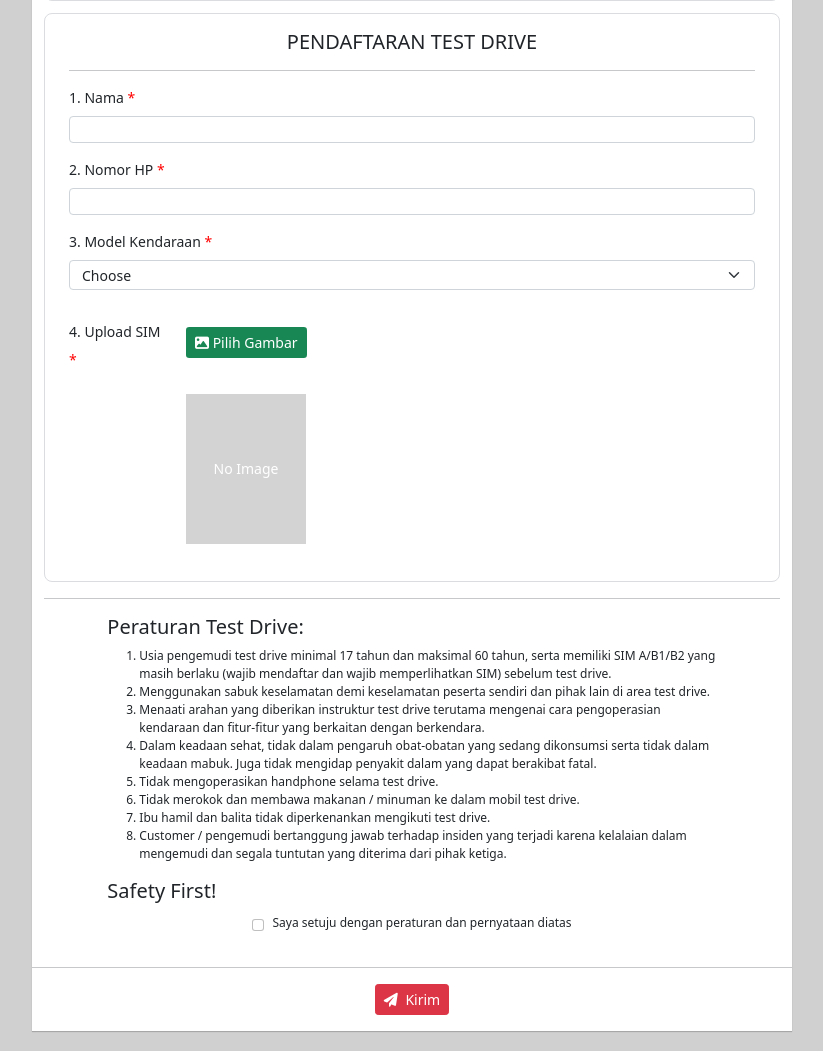
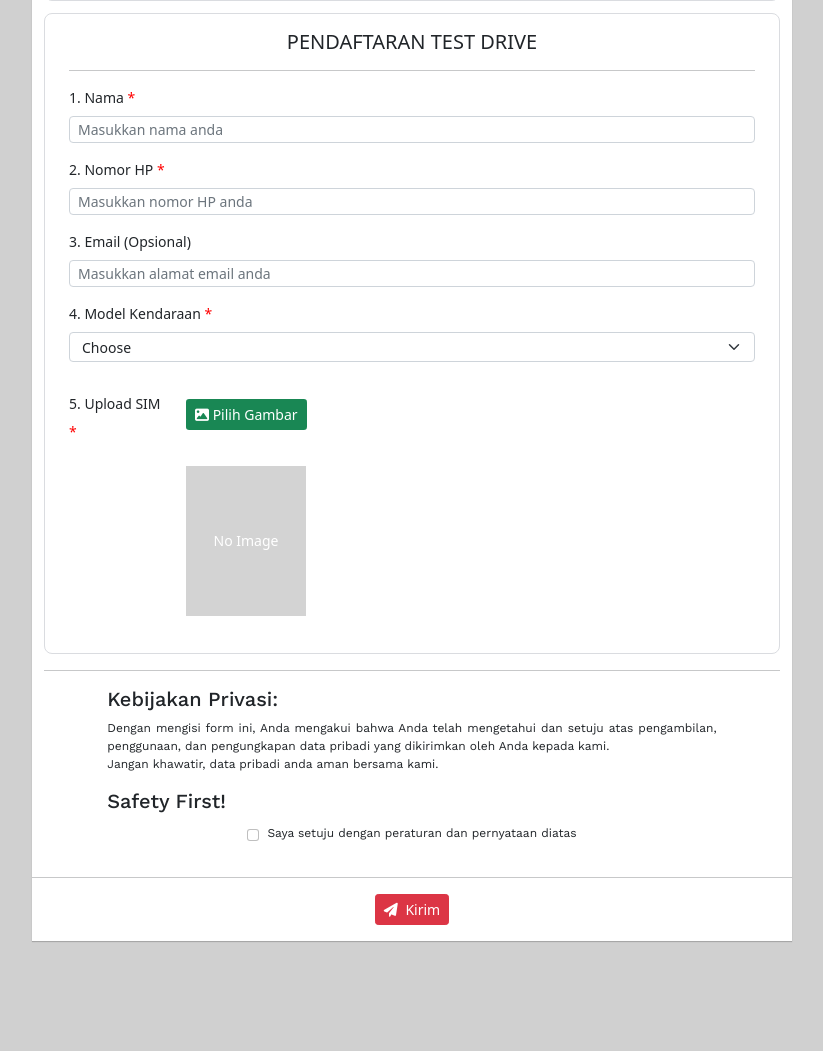
Before and after one commit to VinsonAlter/car_dealer_website, a PHP site: page /test-drive/index.php in a window 1280 px wide. Shown: the part 1723-2774 px from the top of the page, without its empty margins (228-1051 px from the left). After the commit the page ends 2665 px from the top, so only its background shows below. Run offline with PHP 8.4, Linux system fonts and the light colour scheme; some libraries are stand-ins or nearby versions.

Commit message:
Updated data insertion and other parts as well

```diff
--- a/assets/css/style.css
+++ b/assets/css/style.css
@@ -1423,7 +1423,9 @@ html,
       }
 
       .disclamer-font {
+        font-family: 'Work Sans', sans-serif;
         font-size: 12px;
+        text-align:justify;
       }
 
       .form-resize {
--- a/test-drive/index.php
+++ b/test-drive/index.php
@@ -223,24 +223,30 @@
 
                                     <div class="mb-3 form-label-text">
                                         <label for="exampleInputNama" class="form-label required">1. Nama</label>
-                                        <input type="text" class="form-control form-resize" name="namaCust" id="exampleInputNama">
+                                        <input type="text" class="form-control form-resize" name="namaCust" id="exampleInputNama" placeholder="Masukkan nama anda">
                                     </div>
                                     <div class="mb-3 form-label-text">
                                         <label for="exampleInputHP" class="form-label required">2. Nomor HP</label>
-                                        <input type="number" class="form-control form-resize" name="noHP" id="exampleInputHP">
+                                        <input type="text" class="form-control form-resize" name="noHP" id="exampleInputHP" placeholder="Masukkan nomor HP anda">
+                                    </div>
+                                    <div class="mb-3 form-label-text">
+                                        <label for="exampleInputEmail" class="form-label">3. Email (Opsional)</label>
+                                        <input type="text" class="form-control form-resize" name="email" id="exampleInputEmail" placeholder="Masukkan alamat email anda">
                                     </div>
                                     <div class="mb-4 form-label-text">
-                                        <label class="form-label required">3. Model Kendaraan</label>
+                                        <label class="form-label required">4. Model Kendaraan</label>
                                         <select class="form-select form-select-resize" name="modelKend" id="modelKend">
                                             <option selected="true" disabled="disabled">Choose</option>
-                                            <option value="Tiggo 8 Pro">Tiggo 8 Pro</option>
-                                            <option value="Tiggo 7 Pro">Tiggo 7 Pro</option>
+                                            <option value="Tiggo 8 Pro - Premium">Tiggo 8 Pro - Premium</option>
+                                            <option value="Tiggo 8 Pro - Luxury">Tiggo 8 Pro - Luxury</option>
+                                            <option value="Tiggo 7 Pro - Premium">Tiggo 7 Pro - Premium</option>
+                                            <option value="Tiggo 7 Pro - Luxury">Tiggo 7 Pro - Luxury</option>
+                                            <option value="Tiggo 7 Pro - Comfortable">Tiggo 7 Pro - Comfortable</option>
                                         </select>
                                     </div>
-
                                     <div class="mb-3 row g-3 align-items-center form-label-text">
                                         <div class="col-4 col-md-2 required">
-                                            <label class="col-form-label">4. Upload SIM</label>
+                                            <label class="col-form-label">5. Upload SIM</label>
                                         </div>
                                         <div class="col-auto">
                                             <label id="label-img" for="img-upload" class="custom-file-upload">
@@ -272,8 +278,16 @@
                             <hr/>
                             <div class="row">
                                 <div class="col-md-10 offset-md-1 disclamer-font">
-                                    <h5>Peraturan Test Drive:</h5>
-                                    <ol>
+                                    <h5>Kebijakan Privasi:</h5>
+                                    <p class="m-0">
+                                        Dengan mengisi form ini, Anda mengakui bahwa Anda telah mengetahui
+                                        dan setuju atas pengambilan, penggunaan, dan pengungkapan data pribadi
+                                        yang dikirimkan oleh Anda kepada kami.
+                                    </p>
+                                    <p>
+                                        Jangan khawatir, data pribadi anda aman bersama kami.
+                                    </p>
+                                    <!-- <ol>
                                         <li>
                                             Usia pengemudi test drive minimal 17 tahun dan
                                             maksimal 60 tahun, serta
@@ -308,12 +322,12 @@
                                             Customer / pengemudi bertanggung jawab terhadap insiden yang terjadi
                                             karena kelalaian dalam mengemudi dan segala tuntutan yang diterima dari pihak ketiga.
                                         </li>
-                                    </ol>
+                                    </ol> -->
                                     <h5>Safety First!</h5>
                                     <div class="mb-3">
-                                        <div class="form-check form-check-flex centered cp">
-                                            <input class="form-check-input mr-2" type="checkbox" value="" name="check" id="defaultCheck1">
-                                            <label class="form-check-label" for="defaultCheck1">
+                                        <div class="form-check form-check-flex centered ">
+                                            <input class="form-check-input mr-2 cp" type="checkbox" value="" name="check" id="defaultCheck1">
+                                            <label class="form-check-label cp" for="defaultCheck1">
                                                 Saya setuju dengan peraturan dan pernyataan diatas
                                             </label>
                                         </div>
```
Also changed, not shown: json/insertFormTestDrive.php (+35 -6 lines), test-drive/sim-img/1671439240150323505963a02388af70f.jpg (added), test-drive/sim-img/167143930249931256963a023c619f61.jpg (added).
